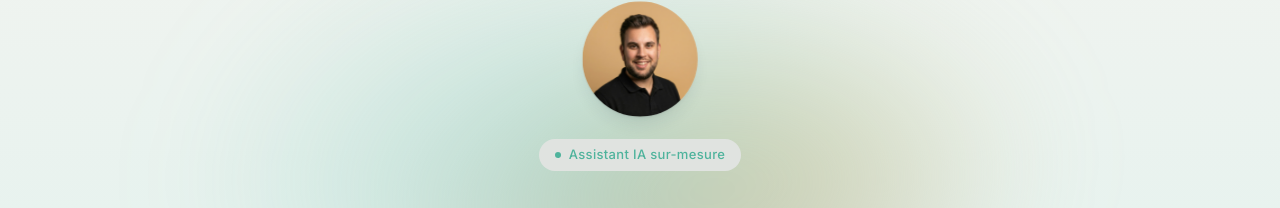
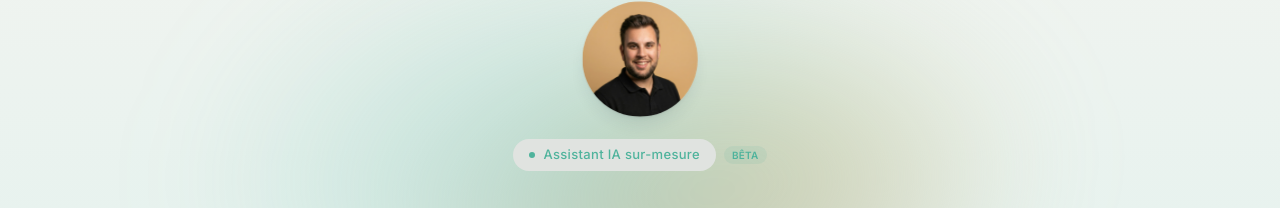
Before and after one commit to maximejolivet/chatbot-skills-ia, a Nuxt app in the folder frontend/: page / in a window 1280 px wide. Shown: the part 139-347 px from the top of the page. Built offline with nearby package versions, Linux system fonts and the light colour scheme; no server answers.

Commit message:
feat(frontend): ✨ add a beta badge to the home page hero
Mirrors the badge already shown in the chat widget/page header --
the home page eyebrow pill was the one spot still missing it.

```diff
--- a/frontend/pages/index.vue
+++ b/frontend/pages/index.vue
@@ -17,12 +17,19 @@
         class="mb-6 h-20 w-20 animate-breathe rounded-full object-cover shadow-lg shadow-foreground/10 motion-reduce:animate-none sm:h-28 sm:w-28"
       />
 
-      <span
-        class="mb-8 inline-flex items-center gap-2 rounded-full bg-muted px-4 py-1.5 text-[13px] font-medium tracking-wide text-accent"
-      >
-        <span class="h-1.5 w-1.5 rounded-full bg-accent" />
-        {{ $t('home.badge') }}
-      </span>
+      <div class="mb-8 flex items-center gap-2">
+        <span
+          class="inline-flex items-center gap-2 rounded-full bg-muted px-4 py-1.5 text-[13px] font-medium tracking-wide text-accent"
+        >
+          <span class="h-1.5 w-1.5 rounded-full bg-accent" />
+          {{ $t('home.badge') }}
+        </span>
+        <span
+          class="rounded-full bg-accent/10 px-2 py-1 text-[10px] font-bold uppercase leading-none tracking-wide text-accent"
+        >
+          {{ $t('chatbot.betaBadge') }}
+        </span>
+      </div>
 
       <h1 class="font-serif text-[2.75rem] font-medium leading-[1.05] tracking-tight sm:text-6xl">
         {{ $t('home.heading') }}
```
